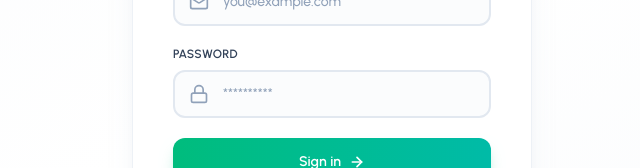
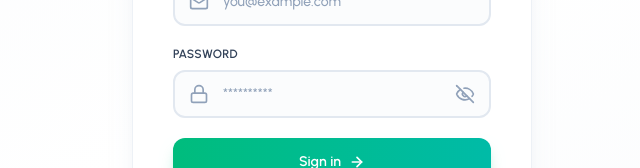
Before and after one commit to DylanLee0918/ai-learning-assistant, a React (Vite) app in the folder frontend/ai-learning-assistant/: page /login in a window 1280 px wide. Shown: the part 362-530 px from the top of the page, without its empty margins (308-948 px from the left). Built offline with nearby package versions, Linux system fonts and the light colour scheme.

Commit message:
Added eye icon button to show password as text

```diff
--- a/frontend/ai-learning-assistant/src/pages/Auth/LoginPage.jsx
+++ b/frontend/ai-learning-assistant/src/pages/Auth/LoginPage.jsx
@@ -2,7 +2,7 @@ import React, { useState } from "react";
 import { Link, useNavigate } from "react-router-dom";
 import { useAuth } from "../../context/AuthContext";
 import authService from "../../services/authService";
-import { BrainCircuit, Mail, Lock, ArrowRight } from "lucide-react";
+import { BrainCircuit, Mail, Lock, ArrowRight, Eye, EyeOff } from "lucide-react";
 import toast from "react-hot-toast";
 
 const LoginPage = () => {
@@ -11,6 +11,7 @@ const LoginPage = () => {
     const [error, setError] = useState("");
     const [loading, setLoading] = useState(false);
     const [focusField, setFocusField] = useState(null);
+    const [showPassword, setShowPassword] = useState(false);
 
     const navigate = useNavigate();
     const { login } = useAuth();
@@ -26,14 +27,15 @@ const LoginPage = () => {
             toast.success("Logged in successfully!");
             navigate("/dashboard");
         } catch (err) {
-			setError(
-				err.message ||
-					"Failed to login. Please check your credentials.",
-			);
+            setError(err.message || "Failed to login. Please check your credentials.");
             toast.error(err.message || "Failed to login.");
         } finally {
             setLoading(false);
         }
+    };
+
+    const onShowPassword = () => {
+        setShowPassword(!showPassword);
     };
 
     return (
@@ -44,17 +46,12 @@ const LoginPage = () => {
                     {/** Header */}
                     <div className="text-center mb-10">
                         <div className="inline-flex items-center justify-center w-14 h-14 rounded-2xl bg-linear-to-br from-emerald-400 to-teal-500 shadow-lg shadow-emerald-500/25 mb-6">
-							<BrainCircuit
-								className="w-7 h-7 text-white"
-								strokeWidth={2}
-							/>
+                            <BrainCircuit className="w-7 h-7 text-white" strokeWidth={2} />
                         </div>
                         <h1 className="text-2xl font-medium text-slate-900 tracking-tight mb-2">
                             Welcome back
                         </h1>
-						<p className="text-slate-500 text-sm">
-							Sign in to continue your journey
-						</p>
+                        <p className="text-slate-500 text-sm">Sign in to continue your journey</p>
                     </div>
 
                     {/** Form */}
@@ -94,16 +91,31 @@ const LoginPage = () => {
                                     <Lock className="h-5 w-5" strokeWidth={2} />
                                 </div>
                                 <input
-									type="password"
+                                    type={showPassword ? "text" : "password"}
                                     value={password}
-									onChange={(e) =>
-										setPassword(e.target.value)
-									}
+                                    onChange={(e) => setPassword(e.target.value)}
                                     onFocus={() => setFocusField("password")}
                                     onBlur={() => setFocusField(null)}
                                     className="w-full h-12 pl-12 pr-4 border-2 border-slate-200 rounded-xl bg-slate-50/50 text-slate-900 placeholder-slate-400 text-sm font-medium transition-all duration-200 focus:outline-none focus:border-emerald-500 focus:bg-white focus:shadow-lg focus:shadow-emerald-500/10"
                                     placeholder="**********"
                                 />
+
+                                <div
+                                    className={`absolute inset-y-0 right-0 pr-4 flex items-center cursor-pointer`}
+                                    onClick={onShowPassword}
+                                >
+                                    {!showPassword ? (
+                                        <EyeOff
+                                            className={`h-5 w-5 text-slate-400 hover:text-emerald-500`}
+                                            strokeWidth={2}
+                                        />
+                                    ) : (
+                                        <Eye
+                                            className={`h-5 w-5 text-slate-400 hover:text-emerald-500`}
+                                            strokeWidth={2}
+                                        />
+                                    )}
+                                </div>
                             </div>
                         </div>
 
```
Also changed, not shown: 1 other file (tests, documents, lock files or other folders). Lines whose indentation alone changed are shown as unchanged.
